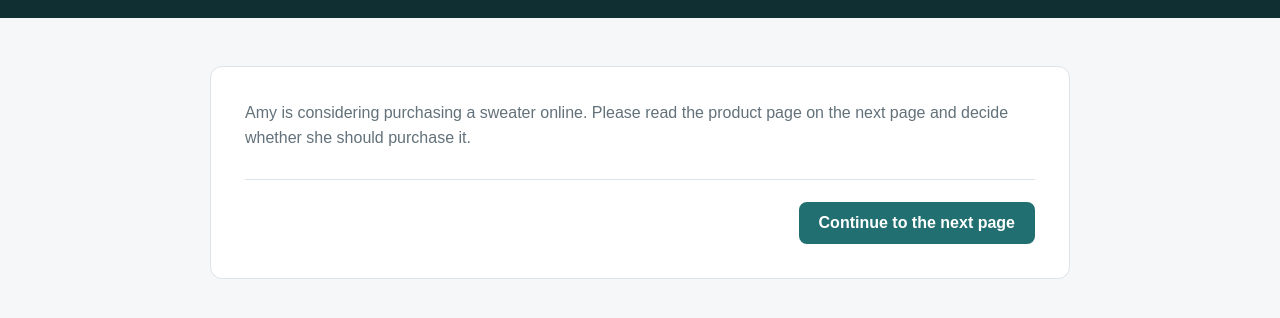
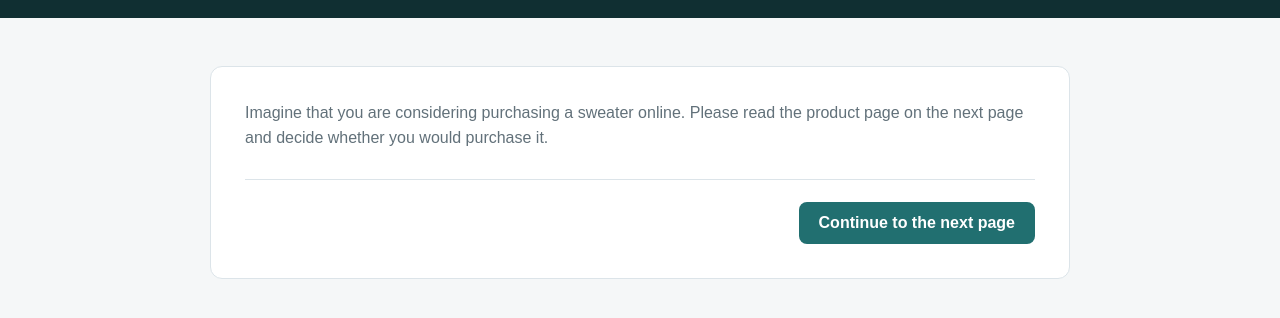
Before and after one commit to cxscl0305/aigs-experiment, a plain HTML site: page index.html in a window 1280 px wide. Shown: the part 50-368 px from the top of the page. Drawn offline with Linux system fonts and the light colour scheme.

Commit message:
Update index.html
Align purchasing scenario with questionnaire

```diff
--- a/index.html
+++ b/index.html
@@ -32,7 +32,7 @@
   <header class="topbar"><div class="brand">Style<em>Comfort</em></div><div class="secure">Secure shopping</div></header>
   <div class="research-panel hidden" id="researchPanel"><label for="condition">Preview condition:</label><select id="condition"></select><span class="note">Researcher preview only.</span></div>
   <main class="wrap">
-    <section class="survey" id="introPage"><p class="survey-intro">Amy is considering purchasing a sweater online. Please read the product page on the next page and decide whether she should purchase it.</p><div class="survey-nav"><button id="startScenario">Continue to the next page</button></div></section>
+    <section class="survey" id="introPage"><p class="survey-intro">Imagine that you are considering purchasing a sweater online. Please read the product page on the next page and decide whether you would purchase it.</p><div class="survey-nav"><button id="startScenario">Continue to the next page</button></div></section>
     <div id="shoppingPage" class="hidden">
     <div class="crumb">Women › Clothing › Tops & Tees › Casual Tops</div>
     <section class="product"><div class="imagebox"><img src="product-top.jpeg" alt="Blue-green three-quarter sleeve top"></div><div>
```
